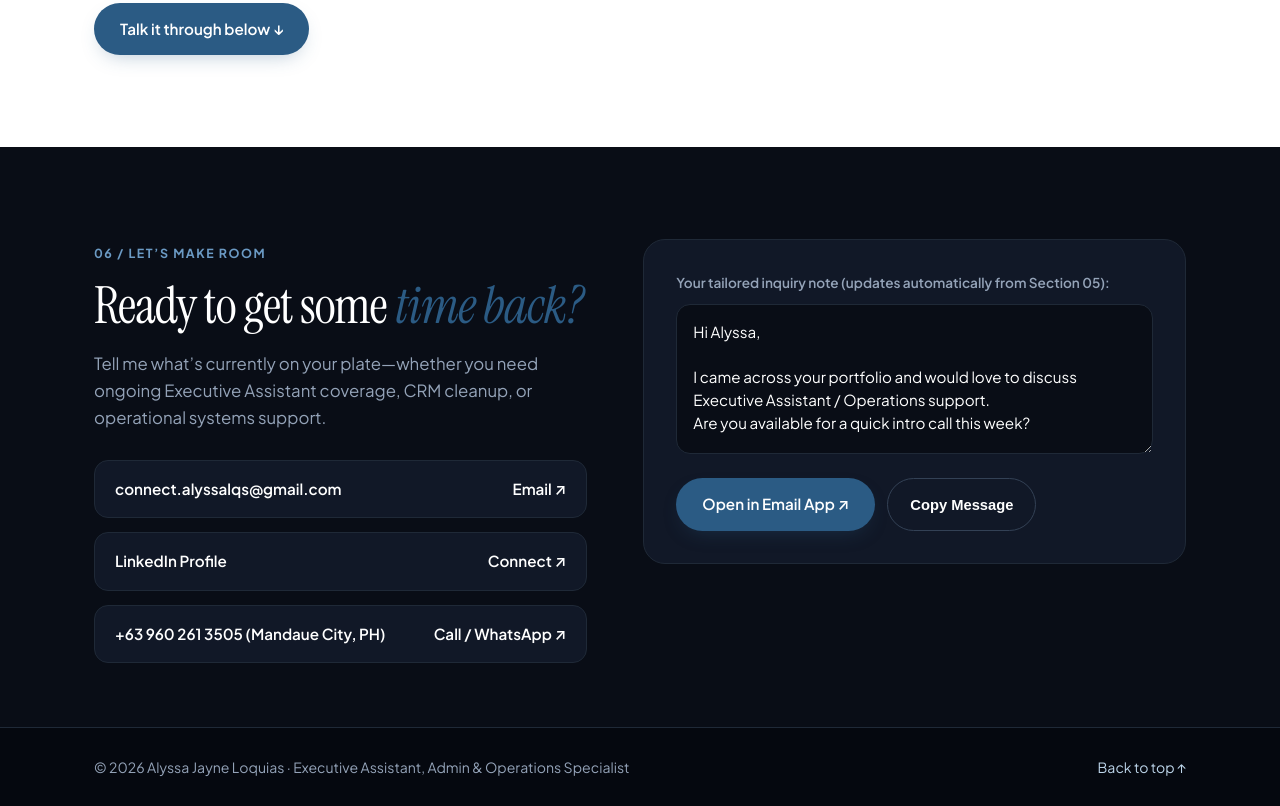
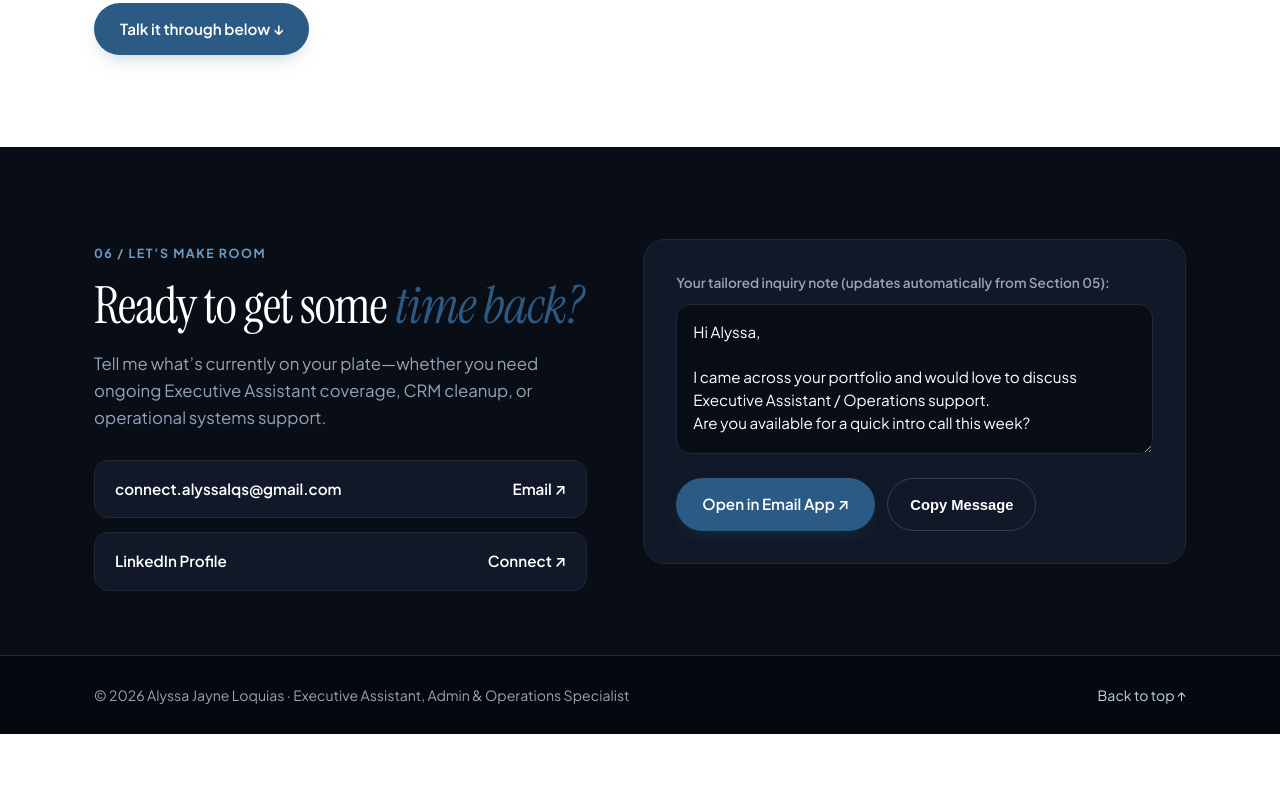
Before and after one commit to alyssaloquias/connect, a plain HTML site: page index.html in a window 1280 px wide. Shown: the part 4549-5355 px from the top of the page. After the commit the page ends 5283 px from the top, so only its background shows below. Drawn offline with Linux system fonts and the light colour scheme.

Commit message:
Update index.html
remove contact

```diff
--- a/index.html
+++ b/index.html
@@ -1142,10 +1142,6 @@
               <span>LinkedIn Profile</span>
               <span>Connect ↗</span>
             </a>
-            <a href="tel:+639602613505" class="contact-link-item">
-              <span>+63 960 261 3505 (Mandaue City, PH)</span>
-              <span>Call / WhatsApp ↗</span>
-            </a>
           </div>
         </div>
 
```
